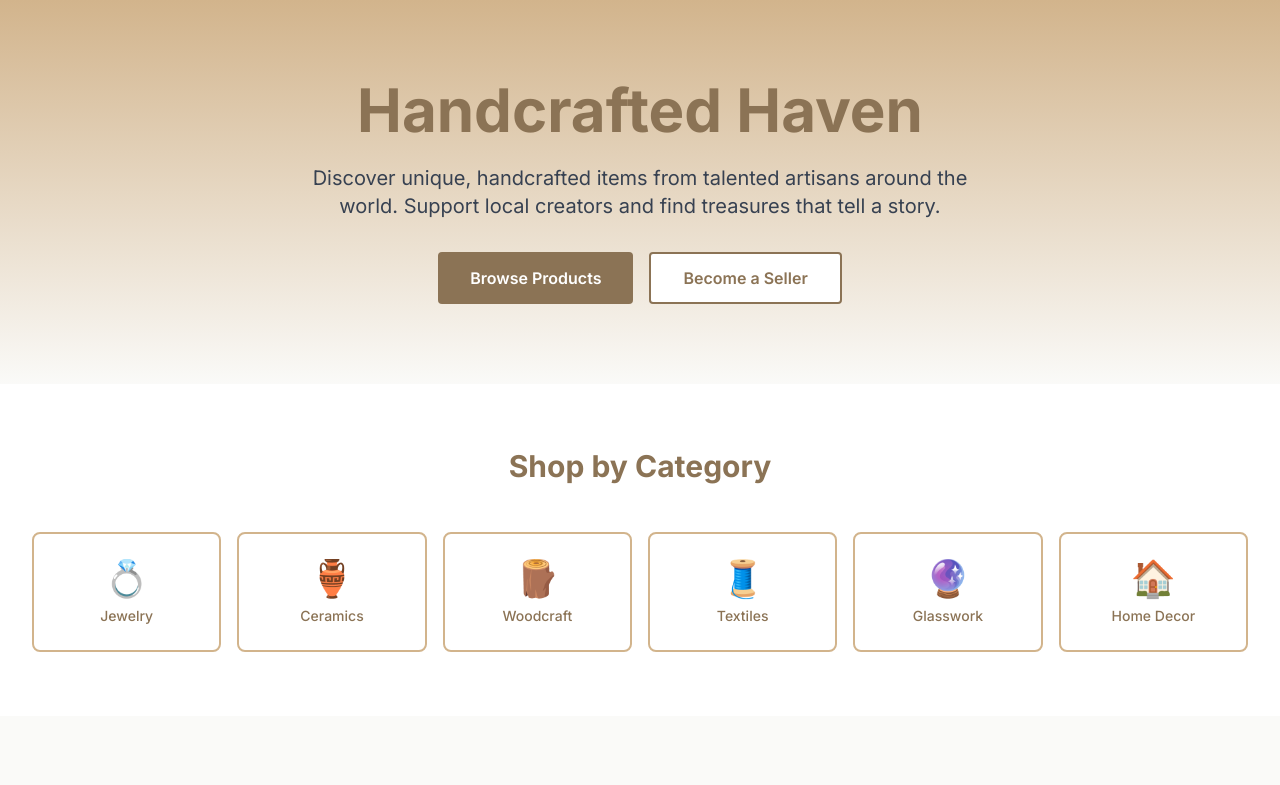
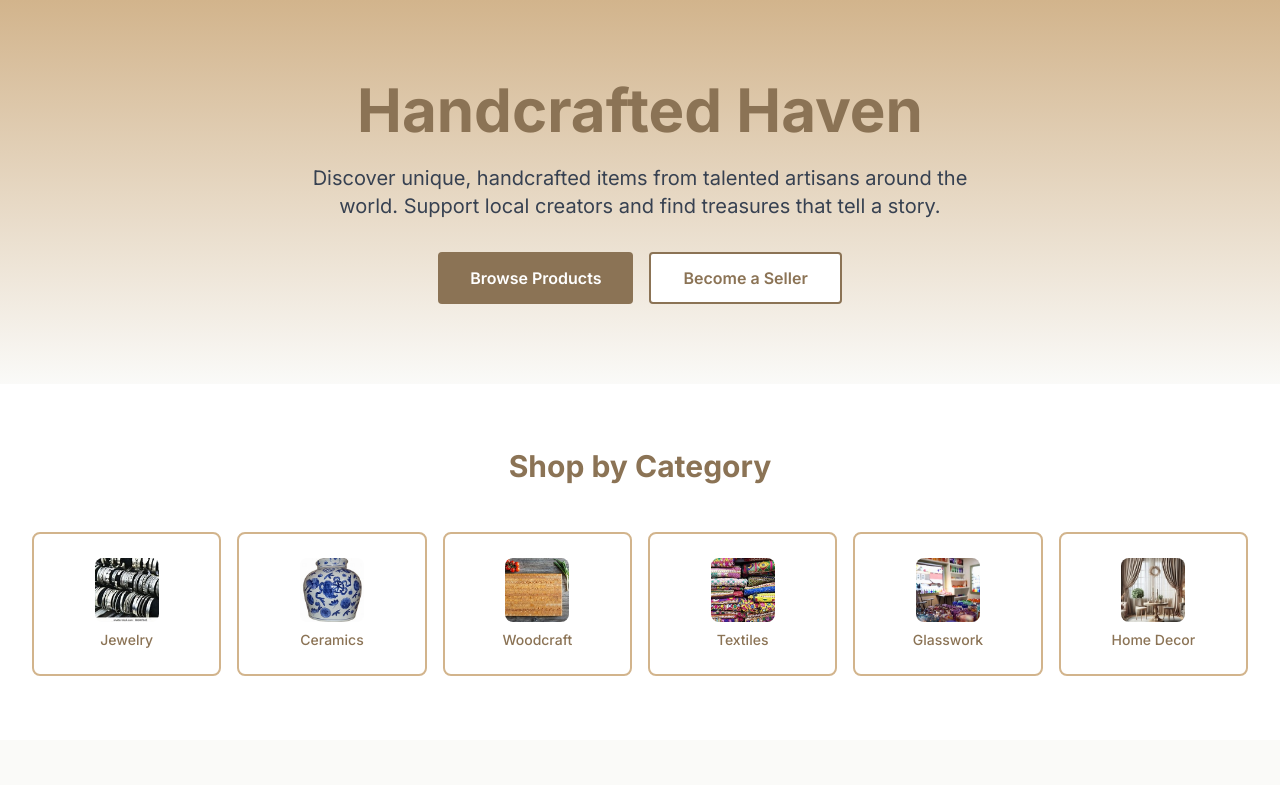
Before and after one commit to nyashachimutapira/Handcrafted-Haven, a Next.js app: page / in a window 1280 px wide. Shown: the top 785 px of the page. Built offline with nearby package versions, Linux system fonts and the light colour scheme.

Commit message:
feat: replace category emoji with product images

```diff
--- a/src/components/home/Categories.tsx
+++ b/src/components/home/Categories.tsx
@@ -1,10 +1,12 @@
+'use client';
+
 const categories = [
-  { id: 1, name: "Jewelry", icon: "💍" },
-  { id: 2, name: "Ceramics", icon: "🏺" },
-  { id: 3, name: "Woodcraft", icon: "🪵" },
-  { id: 4, name: "Textiles", icon: "🧵" },
-  { id: 5, name: "Glasswork", icon: "🔮" },
-  { id: 6, name: "Home Decor", icon: "🏠" },
+  { id: 1, name: "Jewelry", image: "/images/silver-bracelet..jpg" },
+  { id: 2, name: "Ceramics", image: "/images/ceramic-vase.jpg" },
+  { id: 3, name: "Woodcraft", image: "/images/wood-cutting-board.jpg" },
+  { id: 4, name: "Textiles", image: "/images/taxitile.jpg" },
+  { id: 5, name: "Glasswork", image: "/images/glasswork.jpg" },
+  { id: 6, name: "Home Decor", image: "/images/homedeco.jpg" },
 ];
 
 export default function Categories() {
@@ -18,9 +20,13 @@ export default function Categories() {
           {categories.map((category) => (
             <button
               key={category.id}
-              className="flex flex-col items-center justify-center p-6 rounded-lg border-2 border-secondary hover:border-primary hover:bg-light-bg transition duration-300"
+              className="flex flex-col items-center justify-center p-6 rounded-lg border-2 border-secondary hover:border-primary hover:bg-light-bg transition duration-300 overflow-hidden"
             >
-              <span className="text-4xl mb-2">{category.icon}</span>
+              <img
+                src={category.image}
+                alt={category.name}
+                className="w-16 h-16 object-cover rounded-lg mb-2"
+              />
               <span className="text-sm font-medium text-primary text-center">
                 {category.name}
               </span>
```
